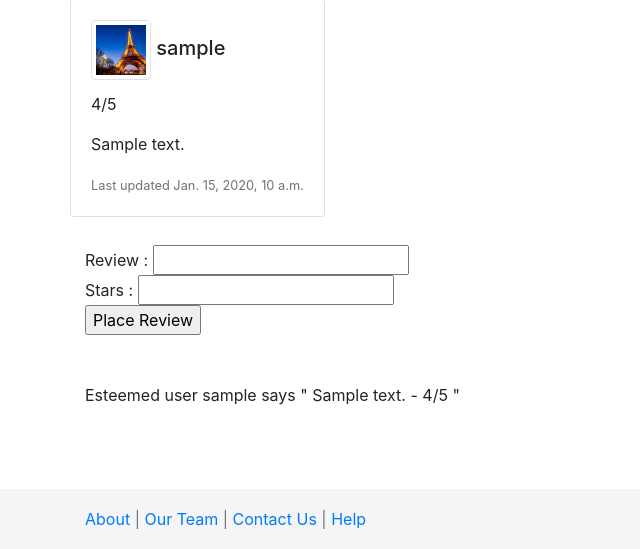
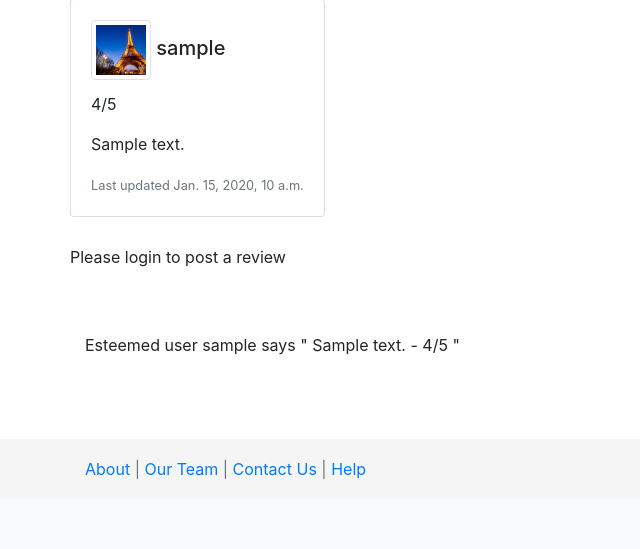
Before and after one commit to WADPlaceholdr/Placeholdr, a Django app: a page that uses templates/placeholdr/place.html in a window 1280 px wide. Shown: the part 663-1212 px from the top of the page, without its empty margins (0-640 px from the left). After the commit the page ends 1142 px from the top, so only its background shows below. Run offline with Django 3.2, Linux system fonts and the light colour scheme; tables that the repository leaves empty hold one stand-in row (values such as "Sample post"); some libraries are stand-ins or nearby versions.

Commit message:
only show review form if logged in

```diff
--- a/static/js/add_review.js
+++ b/static/js/add_review.js
@@ -51,7 +51,7 @@ $(document).ready(function() {
 					newInner += response.reviews[i] + "</br>";
 				}
 				document.getElementById("review_section").innerHTML = newInner;
-				document.getElementById("star_rating").innerHTML = decodeURIComponent(encodeURIComponent(response.stars_string.replace(/u/g,"\\u")));
+				document.getElementById("star_rating").innerHTML = starsdecodeURIComponent(encodeURIComponent(response.stars_string.replace(/u/g,"\\u")));
 			}
 		});
 	});
--- a/templates/placeholdr/place.html
+++ b/templates/placeholdr/place.html
@@ -88,6 +88,8 @@
 					</div>
 				</div>
 			</div>
+			<div class="row spaced">
+				{% if user.is_authenticated %}
 				<form id="place_review">
 					Review :
 					<input type="text" id="pr_review" name="pr_review">
@@ -97,6 +99,10 @@
 					</br>
 					<input id="rev_submit" type="button" value="Place Review" onclick="add_place_review('{{ place.slug }}')">
 				</form>
+				{% else %}
+					Please login to post a review
+				{% endif %}
+			</div>
 			<div id="review_section">
 				</br>
 				{% if reviews %}
```
Lines whose indentation alone changed are shown as unchanged.
